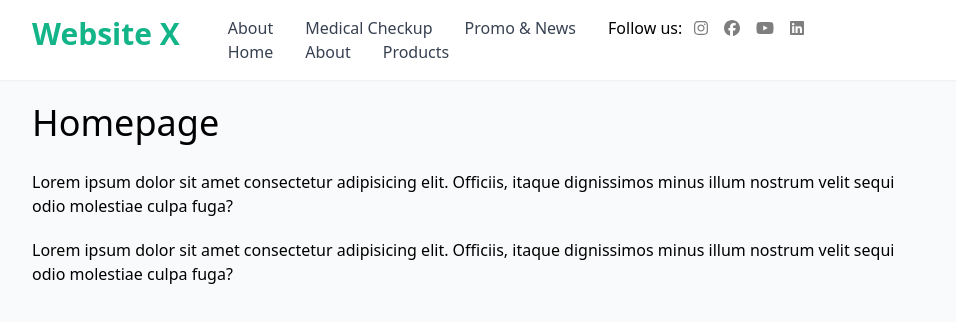
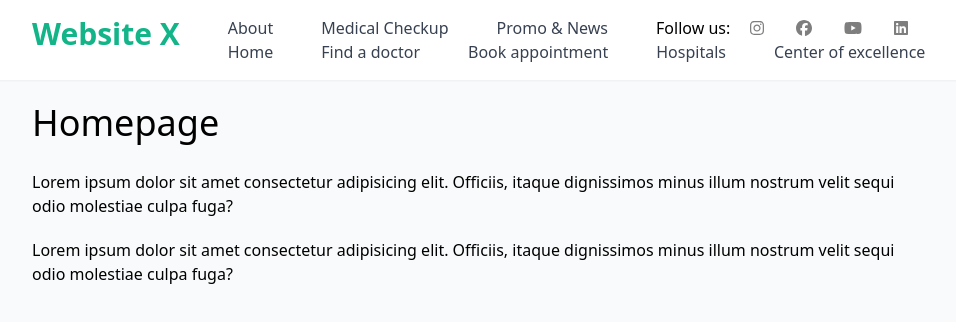
Before and after one commit to bimoich/web-rs, a Nuxt app: page / in a window 1280 px wide. Shown: the top 322 px of the page, without its empty margins (160-1116 px from the left). Built offline with nearby package versions, Linux system fonts and the light colour scheme.

Commit message:
Update default.vue

```diff
--- a/layouts/default.vue
+++ b/layouts/default.vue
@@ -3,23 +3,24 @@
         <header class="shadow-sm bg-white">
             <nav class="nav-bar">
                 <a href="/" class="home-btn">Website X</a>
-                <!-- <NuxtLink to="/" class="home-btn">Website X</NuxtLink> -->
                 <div class="flex-row">
-                    <ul class="flex gap-8">
+                    <ul class="flex gap-12">
                         <NuxtLink class="nav-link" to="/">About</NuxtLink>
                         <NuxtLink class="nav-link" to="/about">Medical Checkup</NuxtLink>
                         <NuxtLink class="nav-link" to="/products">Promo & News</NuxtLink>
                         <div>
                             <label>Follow us: </label>
-                            <a v-for="link in socialLinks" :key="link.name" :href="link.url" target="blank" class="mx-2">
+                            <a v-for="link in socialLinks" :key="link.name" :href="link.url" target="blank" class="mx-4">
                                 <font-awesome-icon :icon="['fa-brands', link.icon]" class="social-icons"/>
                             </a>
                         </div>
                     </ul>
-                    <ul class="flex gap-8">
+                    <ul class="flex gap-12">
                         <NuxtLink class="nav-link" to="/">Home</NuxtLink>
-                        <NuxtLink class="nav-link" to="/about">About</NuxtLink>
-                        <NuxtLink class="nav-link" to="/products">Products</NuxtLink>
+                        <NuxtLink class="nav-link" to="/about">Find a doctor</NuxtLink>
+                        <NuxtLink class="nav-link" to="/products">Book appointment</NuxtLink>
+                        <NuxtLink class="nav-link" to="/products">Hospitals</NuxtLink>
+                        <NuxtLink class="nav-link" to="/products">Center of excellence</NuxtLink>
                     </ul>
                 </div>
             </nav>
```
